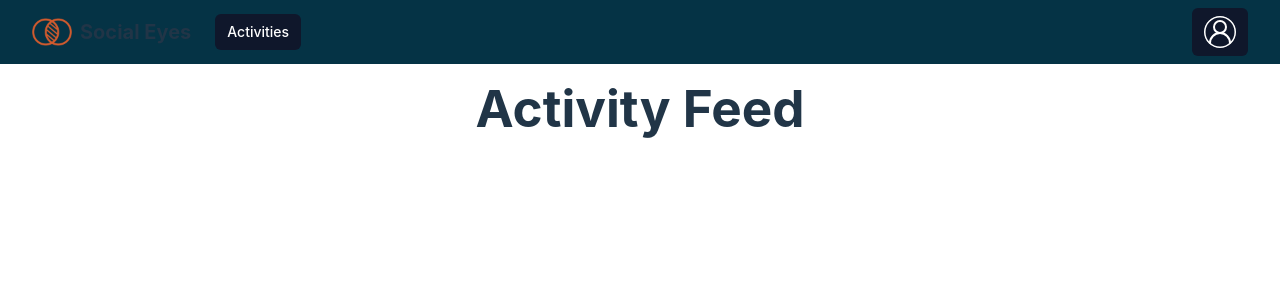
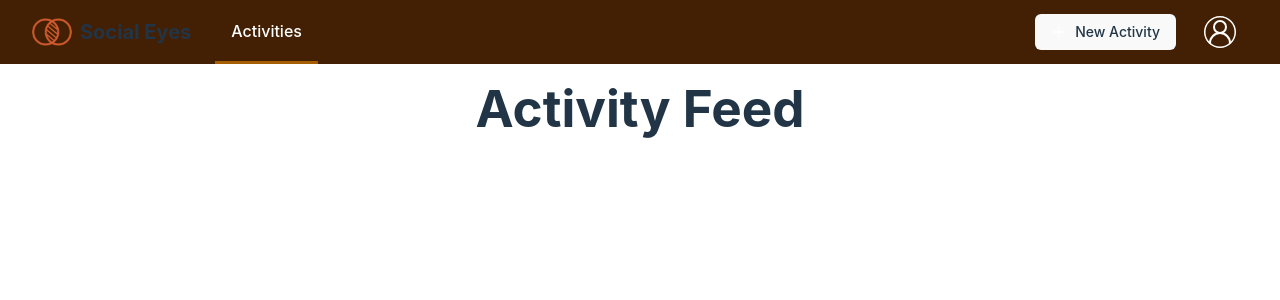
Before and after one commit to tadasmak/socialize_project_frontend, a React (Vite) app: page / in a window 1280 px wide. Shown: the top 300 px of the page. Built offline with nearby package versions, Linux system fonts and the light colour scheme.

Commit message:
Update navigation style

```diff
--- a/src/components/Navigation.tsx
+++ b/src/components/Navigation.tsx
@@ -4,23 +4,27 @@ const navigationItems = [
 
 export default function Navigation() {
   return (
-    <nav className="bg-cyan-950">
+    <nav className="bg-yellow-950">
         <div className="mx-auto max-w-7xl px-2 sm:px-6 lg:px-8">
             <div className="flex justify-between relative items-center h-16">
-                <div className="flex items-center inset-y-0 left-0">
+                <div className="flex items-center h-full inset-y-0 left-0">
                     <div className="flex flex-1 justify-center items-stretch mr-6">
                         <img alt="Social Eyes" src="../src/assets/branding/logo.png" className="h-10 w-auto" />
                         <div className="text-xl/10 font-bold ml-2">Social Eyes</div>
                     </div>
                     {navigationItems.map((item) => (
-                        <div key={item.name} className={`text-white px-3 py-2 rounded-md text-sm font-medium ${item.current ? 'bg-slate-900' : 'hover:bg-slate-700'}`}>{item.name}</div>
+                        <div key={item.name} className={`flex h-full items-center px-4 text-md text-white font-medium ${item.current ? 'border-b-3 border-solid border-yellow-700' : 'hover:bg-slate-700'}`}>{item.name}</div>
                     ))}
                 </div>
-                <div className="bg-slate-900 rounded-md px-2 py-1">
-                    <div className="relative rounded-full p-1 text-gray-400 hover:text-white focus:ring-2 focus:ring-white focus:ring-offset-2 focus:ring-offset-slate-800 focus:outline-hidden">
-                        <img src="../src/assets/branding/profile-icon-placeholder.svg" className="size-8 rounded-full" />
+                <div className="flex items-center">
+                    <button className="bg-yellow-800 inline-flex items-center text-sm font-medium rounded-md px-4 py-2 mr-4"><img className="h-4 mr-2" src="../src/assets/icons/plus.svg" />New Activity</button>
+                    <div className="rounded-md px-2 py-1">
+                        <div className="relative rounded-full p-1 text-gray-400 hover:text-white focus:ring-2 focus:ring-white focus:ring-offset-2 focus:ring-offset-slate-800 focus:outline-hidden">
+                            <img src="../src/assets/branding/profile-icon-placeholder.svg" className="size-8 rounded-full" />
+                        </div>
                     </div>
                 </div>
+
             </div>
         </div>
     </nav>
```
Also changed, not shown: src/assets/icons/plus.svg (added).
